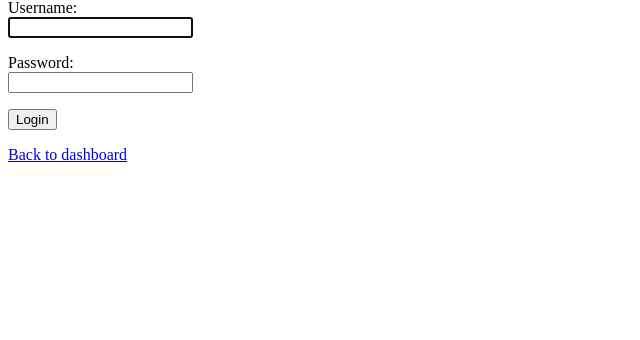
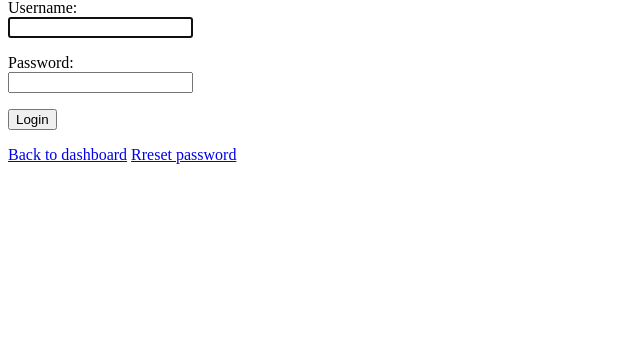
Before and after one commit to gumusservi77/my-first-project, a Django app: page /accounts/login/ in a window 1280 px wide. Shown: the part 114-454 px from the top of the page, without its empty margins (0-640 px from the left). Run offline with Django 4.2, Linux system fonts and the light colour scheme.

Commit message:
add reset form to login template

```diff
--- a/mysite/polls/templates/registration/login.html
+++ b/mysite/polls/templates/registration/login.html
@@ -10,4 +10,5 @@
 </form>
 
 <a href="{% url 'dashboard' %}">Back to dashboard</a>
+<a href="{% url 'password_reset' %}">Rreset password</a>
 {% endblock %}
```
